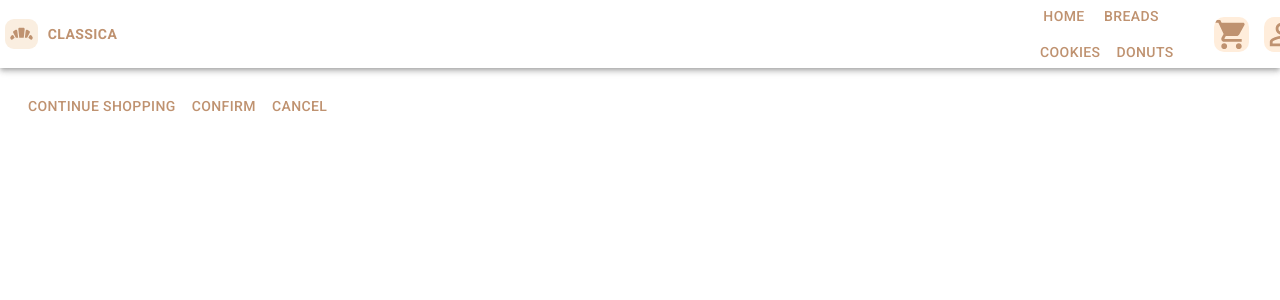
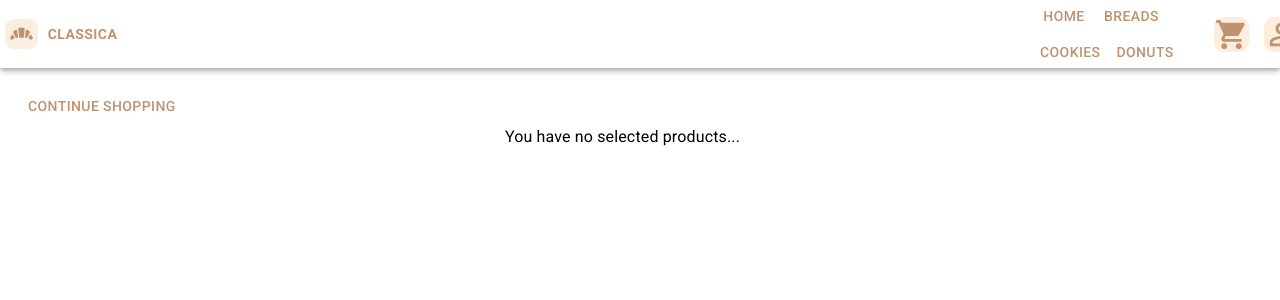
Before and after one commit to georgenicole/ClassicaEcommerce, a React (Create React App) app: page /cart in a window 1280 px wide. Shown: the top 300 px of the page. Built offline with nearby package versions, Linux system fonts and the light colour scheme.

Commit message:
i have added the total price of the products and the button delete. challenge 10

```diff
--- a/src/App.js
+++ b/src/App.js
@@ -1,6 +1,6 @@
 import React from "react";
 import ItemListContainer from "./Containers/ItemListContainer";
-import Cart from "./Containers/Cart";
+import Cart from "./Containers/Cart/Cart";
 import NavBar from "./Components/NavBar/NavBar";
 import { BrowserRouter, Route, Routes } from "react-router-dom";
 import { ItemDetailContainer } from "./Containers/ItemDetailContainer/ItemDetailContainer";
--- a/src/Components/ItemDetail/ItemDetail.js
+++ b/src/Components/ItemDetail/ItemDetail.js
@@ -7,19 +7,19 @@ import ItemCount from "../ItemCount/ItemCount";
 export const ItemDetail = ({ product }) => {
   const navigate = useNavigate();
 
-  product.stock = 10;
   const [qtyAdded, setQtyAdded] = useState(0);
 
   const { addItem } = useContext(Shop);
-
+  product.stock = 10;
   const handleConfirm = (qty) => {
     setQtyAdded(qty);
-    addItem(product, qtyAdded);
+
+    addItem(product, qty);
   };
   const handleTerminate = () => {
     navigate("/cart");
   };
-  console.log(qtyAdded);
+
   return (
     <div style={{ display: "flex" }}>
       <div>
--- a/src/Components/item/Styles.css
+++ b/src/Components/item/Styles.css
@@ -6,6 +6,7 @@
     margin-top: 80px;
     margin-right: 20px;
     margin-left: 20px;
+    cursor: pointer;
 }
 .Heart-Icon_Card{
 
--- a/src/Containers/Cart.js
+++ /dev/null
@@ -1,75 +0,0 @@
-import React, { useContext } from "react";
-import { Shop } from "../Context/ShopContext";
-import { Button, IconButton } from "@mui/material";
-import { Link } from "react-router-dom";
-import DeleteIcon from "@mui/icons-material/Delete";
-
-const Cart = () => {
-  const { cart, removeItem, clear } = useContext(Shop);
-
-  return (
-    <div style={{ margin: 20 }}>
-      {cart.map((producto) => {
-        return (
-          <div
-            style={{
-              width: 500,
-              heigth: 500,
-              display: "flex",
-            }}
-          >
-            <p key={producto.id}>
-              <img
-                src={producto.image}
-                alt="imagen"
-                style={{ width: 80, height: 90, borderRadius: 10 }}
-              />
-            </p>
-            <div style={{ marginLeft: 20 }}>
-              <p> {producto.title}</p>
-              <p>Quantity: {producto.quantity}</p>
-              <p>Price: ${producto.price}</p>
-              <IconButton
-                size="small"
-                edge="start"
-                onClick={() => removeItem(producto.id)}
-              >
-                <DeleteIcon
-                  style={{
-                    color: "#BF9270",
-                    backgroundColor: "#FFEDDB",
-                    width: 20,
-                    height: 20,
-                    borderRadius: 10,
-                    marginLeft: 8,
-                  }}
-                />
-              </IconButton>
-            </div>
-          </div>
-        );
-      })}
-      <div style={{ marginRight: 35 }}>
-        <Button variant="text">
-          <Link to="/" style={{ color: "#BF9270", textDecoration: "none" }}>
-            Continue Shopping
-          </Link>
-        </Button>
-        <Button variant="text">
-          <Link to="*" style={{ color: "#BF9270", textDecoration: "none" }}>
-            Confirm
-          </Link>
-        </Button>
-        <Button
-          variant="text"
-          onClick={() => clear()}
-          style={{ color: "#BF9270" }}
-        >
-          Cancel
-        </Button>
-      </div>
-    </div>
-  );
-};
-
-export default Cart;
--- /dev/null
+++ b/src/Containers/Cart/Cart.js
@@ -0,0 +1,101 @@
+import React, { useContext, useEffect, useState } from "react";
+import { Shop } from "../../Context/ShopContext";
+import { Button, IconButton, Typography } from "@mui/material";
+import { Link } from "react-router-dom";
+import DeleteIcon from "@mui/icons-material/Delete";
+import "./styles.css";
+
+const Cart = () => {
+  const [precioTotal, setPrecioTotal] = useState(0);
+  const { cart, removeItem, clear } = useContext(Shop);
+
+  useEffect(() => {
+    const precioReduce = () => {
+      const valor = Object.values(cart).reduce(
+        (suma, objeto) => suma + objeto.price * objeto.quantity,
+        0
+      );
+      setPrecioTotal(valor);
+    };
+    precioReduce();
+  }, [cart]);
+
+  const cartMap = cart.map((producto) => {
+    console.log(producto);
+    return (
+      <div
+        key={producto.id}
+        style={{
+          width: 500,
+          heigth: 500,
+          display: "flex",
+        }}
+      >
+        <p>
+          <img
+            src={producto.image}
+            alt="imagen"
+            style={{ width: 80, height: 90, borderRadius: 10 }}
+          />
+        </p>
+        <div style={{ marginLeft: 20 }}>
+          <p> {producto.title}</p>
+          <p>Quantity: {producto.quantity}</p>
+          <p>Price: ${producto.price}</p>
+          <IconButton
+            size="small"
+            edge="start"
+            onClick={() => removeItem(producto.id)}
+          >
+            <DeleteIcon
+              style={{
+                color: "#BF9270",
+                backgroundColor: "#FFEDDB",
+                width: 20,
+                height: 20,
+                borderRadius: 10,
+                marginLeft: 8,
+              }}
+            />
+          </IconButton>
+        </div>
+      </div>
+    );
+  });
+
+  return (
+    <div style={{ margin: 20 }}>
+      {cartMap}
+      <div style={{ marginRight: 35 }}>
+        <Button variant="text">
+          <Link to="/" style={{ color: "#BF9270", textDecoration: "none" }}>
+            Continue Shopping
+          </Link>
+        </Button>
+        {cart.length !== 0 ? (
+          <>
+            <Button variant="text">
+              <Link to="*" style={{ color: "#BF9270", textDecoration: "none" }}>
+                Confirm
+              </Link>
+            </Button>
+            <Button
+              variant="text"
+              onClick={() => clear()}
+              style={{ color: "#BF9270" }}
+            >
+              Cancel
+            </Button>
+            <p>Total price: ${precioTotal}</p>
+          </>
+        ) : (
+          <Typography className="Notselect-products">
+            You have no selected products...
+          </Typography>
+        )}
+      </div>
+    </div>
+  );
+};
+
+export default Cart;
--- /dev/null
+++ b/src/Containers/Cart/styles.css
@@ -0,0 +1,5 @@
+.Notselect-products{
+    display: flex;
+    flex-wrap: wrap;
+    justify-content: center;
+}
--- a/src/Context/ShopContext.js
+++ b/src/Context/ShopContext.js
@@ -16,7 +16,7 @@ const ShopProvider = ({ children }) => {
     }
   };
 
-  const clear = (id) => {
+  const clear = () => {
     setCart([]);
   };
   const removeItem = (id) => {
```
Also changed, not shown: src/Components/CounterContainer/CounterContainer.js (added, +45 -0 lines).
